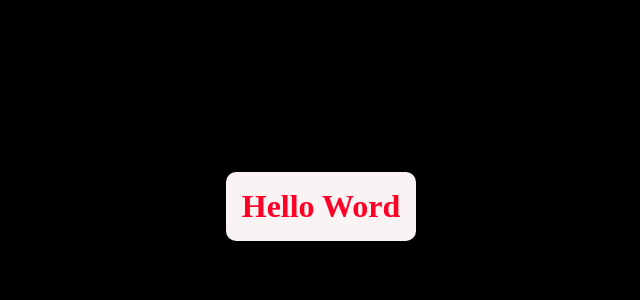
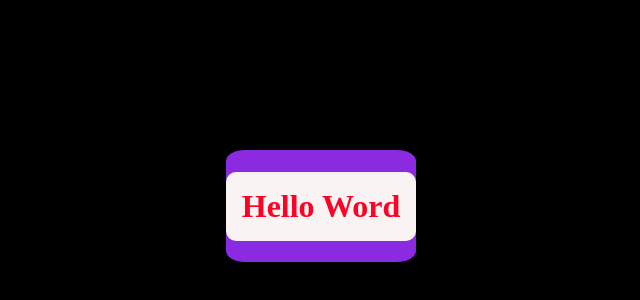
Before and after one commit to Giovanepg/helloword, a plain HTML site: page index.html in a window 1280 px wide. Shown: the part 178-478 px from the top of the page, without its empty margins (319-959 px from the left). Drawn offline with Linux system fonts and the light colour scheme.

Commit message:
Adcionei uma Div no h1

```diff
--- a/index.html
+++ b/index.html
@@ -7,6 +7,8 @@
     <link rel="stylesheet" href="style.css">
 </head>
 <body>
-    <h1>Hello Word</h1>
+    <div>
+        <h1>Hello Word</h1>
+    </div>
 </body>
 </html>
--- a/style.css
+++ b/style.css
@@ -4,6 +4,12 @@ body{
     align-items: center;
     background-color: black;
     height: 94vh;
+}
+
+div {
+    background-color: blueviolet;
+    border-radius: 10%;
+
 }
 
 h1{
```
